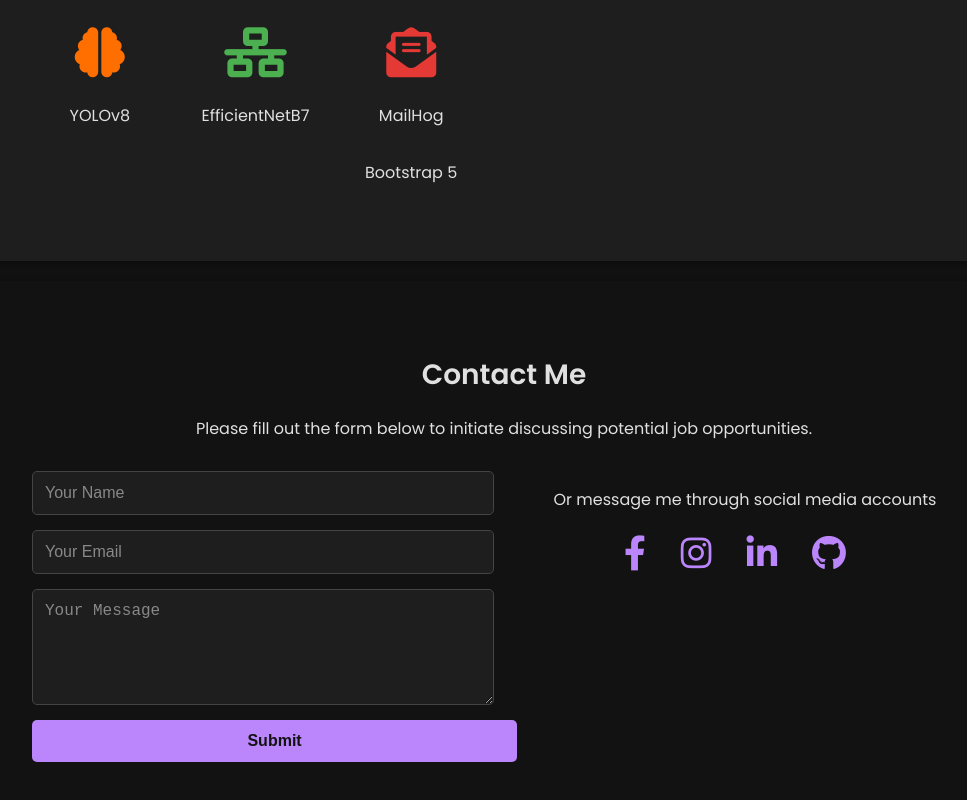
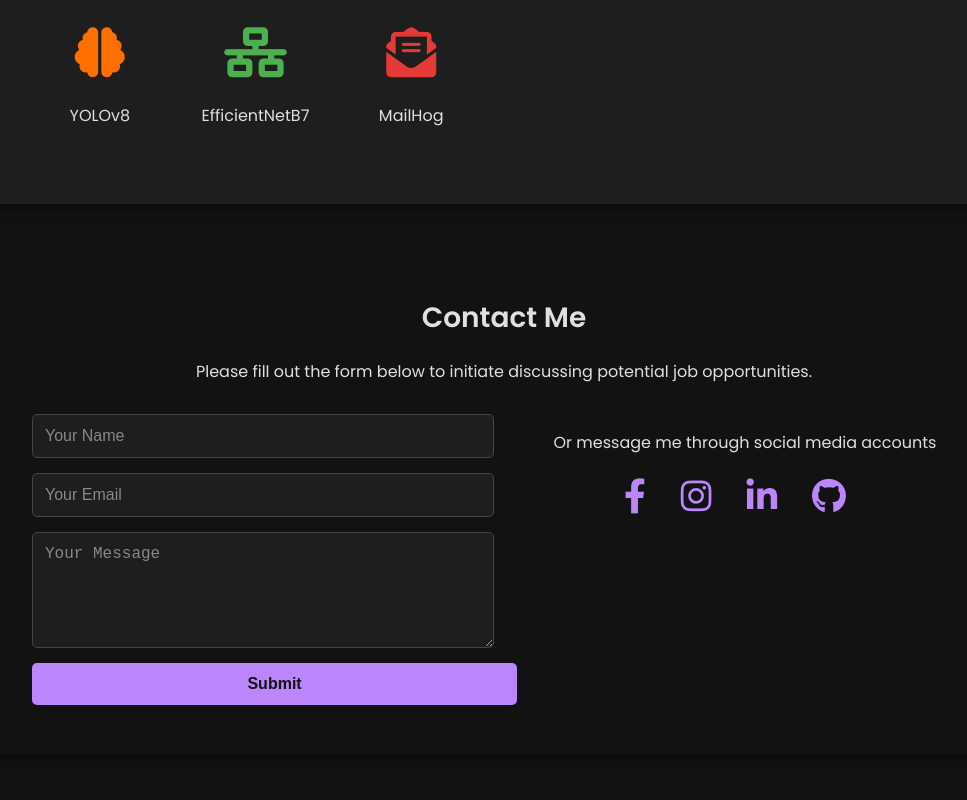
Before and after one commit to mcmarasigan/mcmarasigan.github.io, a React (Vite) app: page / in a window 1280 px wide. Shown: the part 4591-5391 px from the top of the page, without its empty margins (136-1103 px from the left). After the commit the page ends 5366 px from the top, so only its background shows below. Built offline with nearby package versions, Linux system fonts and the light colour scheme.

Commit message:
feat: add Skills component to display programming and tool proficiencies.

```diff
--- a/src/components/Skills.jsx
+++ b/src/components/Skills.jsx
@@ -93,7 +93,7 @@ function Skills() {
                         <div className="skill-item">
                             <i className="fas fa-envelope-open-text skill-icon" style={{ color: '#E53935' }}></i>
                             <p>MailHog</p>
-                            <p>Bootstrap 5</p>
+
                         </div>
                     </div>
                 </div>
```
